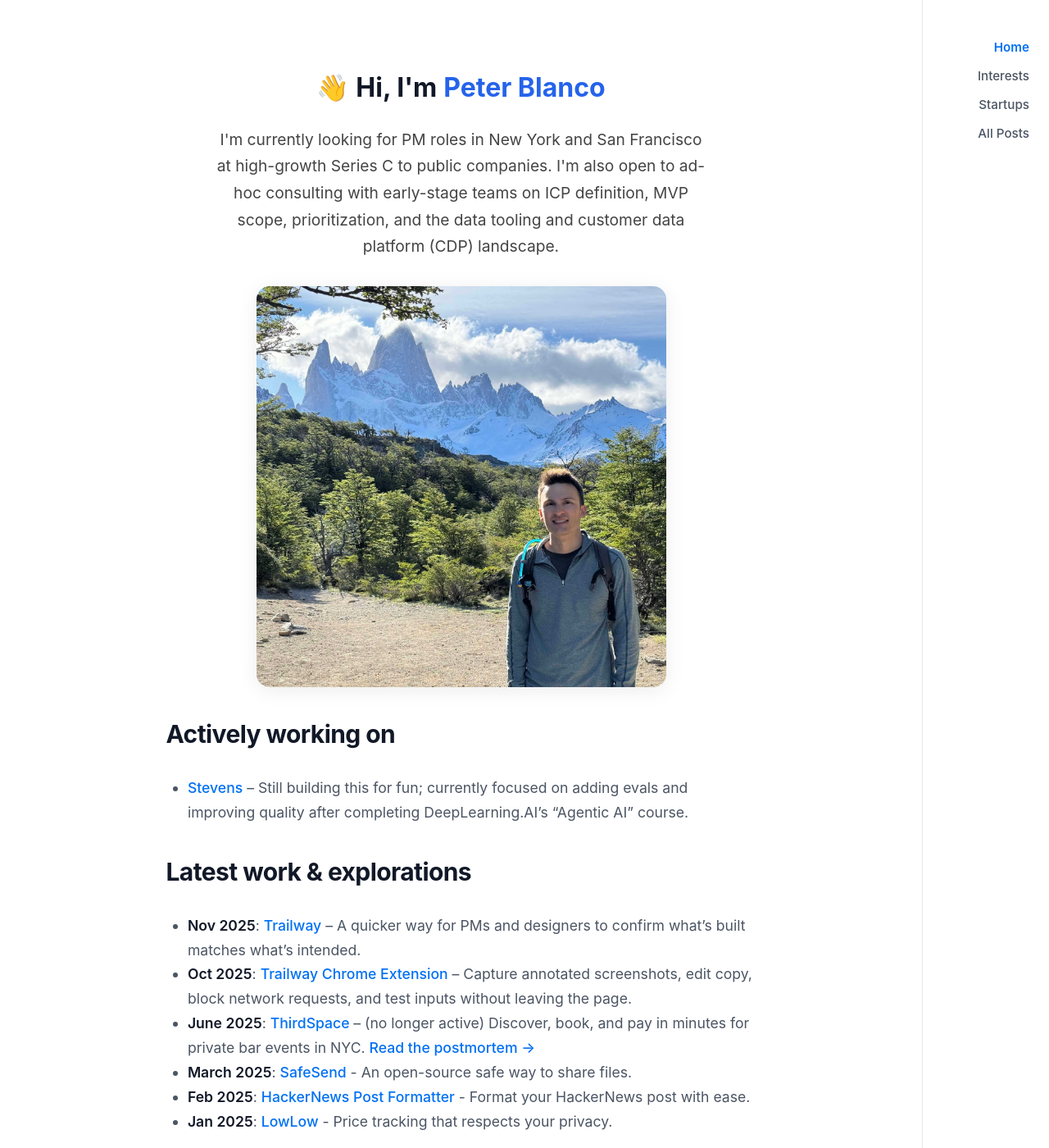
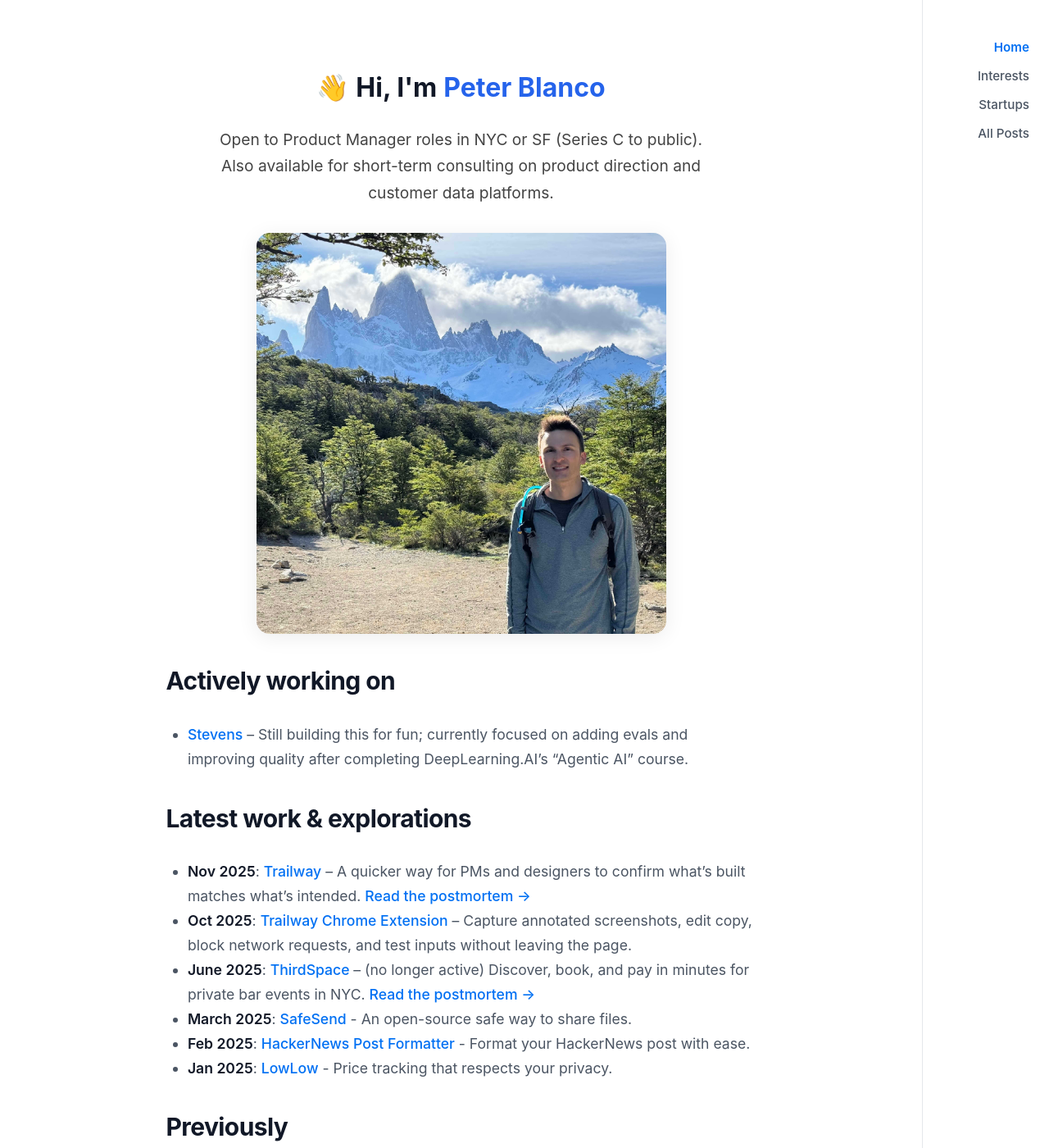
Before and after one commit to PBlanco/pblanco.github.io, a Jekyll site: the page built from index.md, in a window 1280 px wide and 1400 px high. Shown: the whole window at 82% size. Built offline with Jekyll 4.4.1, drawn with Linux system fonts in a browser that asks for light colours.

Commit message:
update home page

```diff
--- a/index.md
+++ b/index.md
@@ -7,9 +7,7 @@ title: Home
     <span class="wave">👋</span> Hi, I'm <span class="intro-name">Peter Blanco</span>
   </div>
   <div class="intro-desc">
-    I'm currently looking for PM roles in New York and San Francisco at high-growth Series C to public companies.
-    I'm also open to ad-hoc consulting with early-stage teams on ICP definition, MVP scope, prioritization,
-    and the data tooling and customer data platform (CDP) landscape.
+    Open to Product Manager roles in NYC or SF (Series C to public).<br/>Also available for short-term consulting on product direction and customer data platforms.
   </div>
 </div>
 
@@ -19,7 +17,7 @@ title: Home
 - [Stevens](https://heystevens.com){:target="_blank"} – Still building this for fun; currently focused on adding evals and improving quality after completing DeepLearning.AI's "Agentic AI" course.
 
 ## Latest work & explorations
-- **Nov 2025**: [Trailway](https://www.trailway.ai){:target="_blank"} – A quicker way for PMs and designers to confirm what’s built matches what’s intended.
+- **Nov 2025**: [Trailway](https://www.trailway.ai){:target="_blank"} – A quicker way for PMs and designers to confirm what’s built matches what’s intended. [Read the postmortem &rarr;](/startup/why-i-shut-down-trailway/)
 - **Oct 2025**: [Trailway Chrome Extension](https://chromewebstore.google.com/detail/dnecicegfbfoiipbiniljinalklfeaak){:target="_blank"} – Capture annotated screenshots, edit copy, block network requests, and test inputs without leaving the page.
 - **June 2025**: [ThirdSpace ](/startup/thirdspaces-we-found-a-problem-but-no-business/){:target="_blank"} – (no longer active) Discover, book, and pay in minutes for private bar events in NYC. [Read the postmortem &rarr;](/startup/thirdspaces-we-found-a-problem-but-no-business/)
 - **March 2025**: [SafeSend](https://github.com/PBlanco/SafeSend){:target="_blank"} - An open-source safe way to share files.
```
